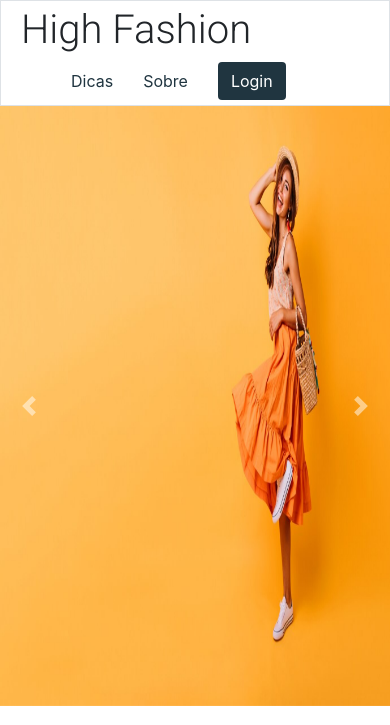
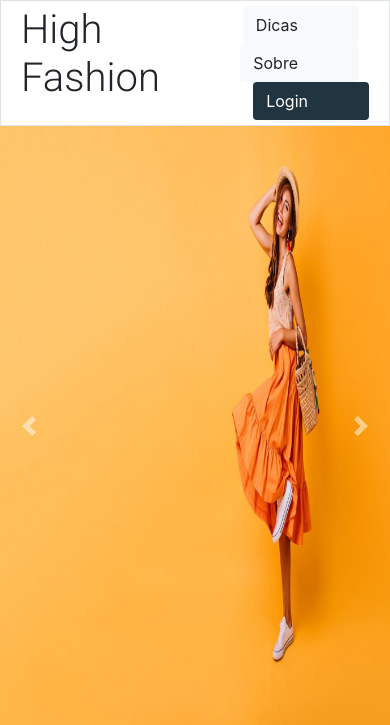
Before and after one commit to LeoCorleone/tcc_senai, a Django app: page /?next=/adm/ in a window 390 px wide. Shown: the top 725 px of the page. Run offline with Django 4.2, Linux system fonts and the light colour scheme; data comes from the database, SQL or seed files in the repository; data that the repository does not hold is empty; some libraries are stand-ins or nearby versions.

Commit message:
voltei o navbar parecido com o anterior. Estava dando problema de responsividade

```diff
--- a/catalogo/site_catalogo/templates/partials/navbar.html
+++ b/catalogo/site_catalogo/templates/partials/navbar.html
@@ -1,53 +1,27 @@
 {% load static %}
 <!-- navbar  -->
-<style>
-    .navbar-link {
-        text-decoration: none;
-        color: #203540;
-        cursor: pointer;
-    }
-
-    .navbar-link:hover {
-        border-bottom: 2px solid #203540;
-    }
-
-    .navbar-links-container {
-        display: flex;
-        align-items: center;
-        margin-left: 50px;
-    }
-
-    .navbar-links-container a {
-        margin-right: 30px;
-    }
-
-    .navbar-links-container button {
-        background-color: #203540;
-        color: #FFFFFF;
-    }
-</style>
-
 <div class="container-fluid border border-3">
     <div class="navbar-principal" style="padding: 5px;">
-        <div class="row align-items-center">
+        <div class="row">
             <div class="col">
                 <h1><a href="#"></a>High Fashion</h1>
             </div>
-            <div class="col">
+            <div class="col text-end">
                 {% if user.is_authenticated %}
-                    <a class="navbar-brand" href="{% url 'adm' %}"><img src="{% static 'assets/img/adm.png' %}" style="height: 35px; height: 35px;" alt="logo-marca"></a>
-                    <a href="{% url 'logout' %}" class="btn" style="background-color: #203540; color: #FFFFFF;">
+                <a class="navbar-brand" href="{% url 'adm' %}">
+                    <img src="{% static 'assets/img/adm.png' %}" style="height: 35px; height: 35px;" alt="logo-marca">
+                </a>
+                <a href="{% url 'logout' %}" class="btn" style="background-color: #203540; color: #FFFFFF; padding-right: 60px;">
                     Logout
                 </a>
             {% else %}
-                    <div class="navbar-links-container">
-                        <a href="#" class="navbar-link">Dicas</a>
-                        <a href="#" class="navbar-link">Sobre</a>
-                        <button type="button" class="btn" data-bs-toggle="modal" data-bs-target="#ModalForm">
+                <a href="{#}" class="btn btn-light" style="margin-right: 10px; padding-right: 60px;">Dicas</a>
+                <a href="{#}" class="btn btn-light" style="margin-right: 10px; padding-right: 60px;">Sobre</a>
+                <button type="button" class="btn" data-bs-toggle="modal" data-bs-target="#ModalForm" style="background-color: #203540; color: #FFFFFF; padding-right: 60px;">
                     Login
                 </button>
-                    </div>
             {% endif %}
+
 
                 <div class="modal fade" id="ModalForm" tabindex="-1" aria-labelledby="ModalFormLabel" aria-hidden="true">
                     <div class="modal-dialog modal-dialog-centered">
```
Lines whose indentation alone changed are shown as unchanged.
